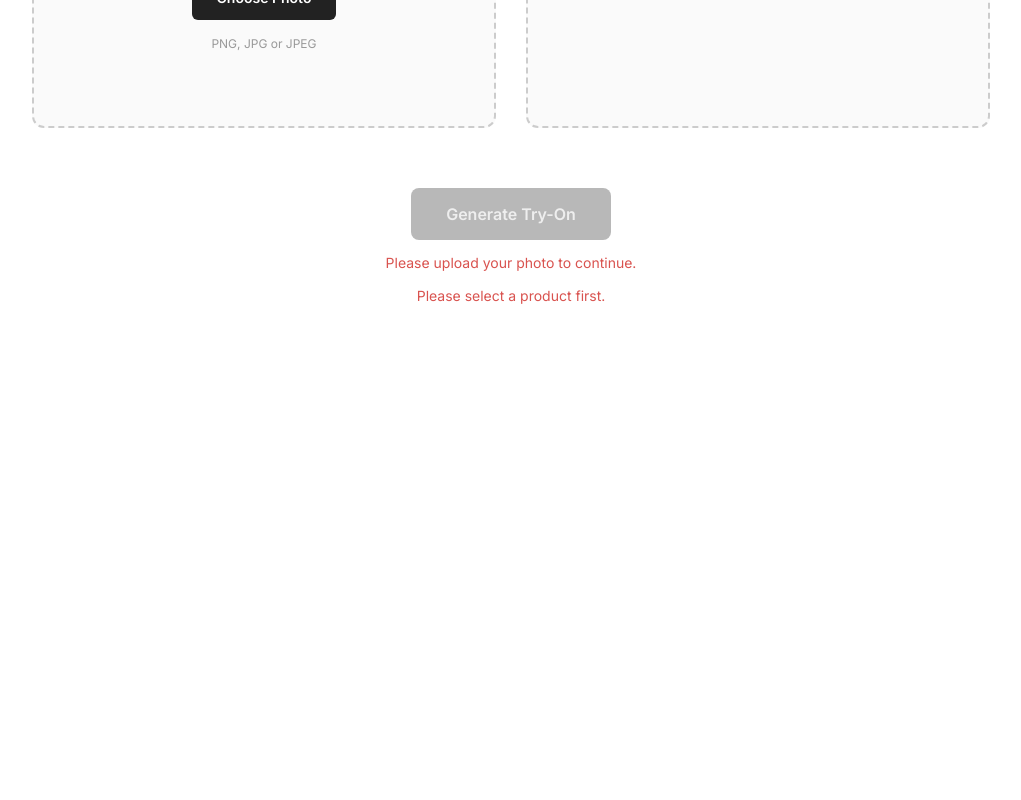
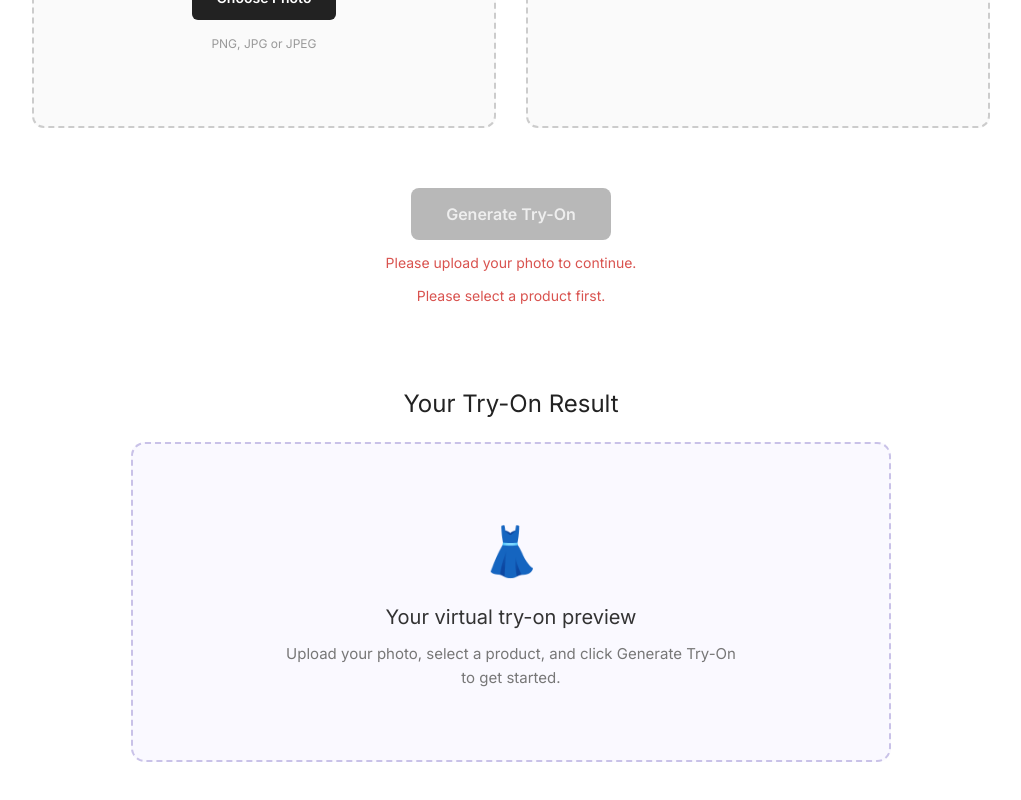
Before and after one commit to Vivekvadher1/Virtual-TryOn, a Next.js app in the folder virtual-ai-tryon/: page /explore/try-on in a window 1280 px wide. Shown: the part 598-1398 px from the top of the page, without its empty margins (129-1150 px from the left). Before the commit the page ends 1044 px from the top, so only its background shows below. Built offline with nearby package versions, Linux system fonts and the light colour scheme.

Commit message:
Virtual TryOn Preview
Add the result section

```diff
--- a/virtual-ai-tryon/app/explore/try-on/page.tsx
+++ b/virtual-ai-tryon/app/explore/try-on/page.tsx
@@ -11,6 +11,12 @@ import Link from "next/link";
 function TryOnContent() {
   // Store the uploaded photo preview URL.
   const [uploadedImage, setUploadedImage] = useState<string | null>(null);
+
+  // Track the Try-On generation status.
+  const [isGenerating, setIsGenerating] = useState(false);
+
+  // Store the generation result message.
+  const [generationMessage, setGenerationMessage] = useState("");
 
   // Read selected product options from the URL.
   const searchParams = useSearchParams();
@@ -61,6 +67,22 @@ function TryOnContent() {
 
     setUploadedImage(imageUrl);
   };
+
+  // Simulate the Try-On generation process.
+  const handleGenerateTryOn = () => {
+    if (!isReadyToGenerate) return;
+
+    setIsGenerating(true);
+    setGenerationMessage("");
+
+    setTimeout(() => {
+      setIsGenerating(false);
+      setGenerationMessage(
+        "Your Try-On request is ready! AI integration will be added later.",
+      );
+    }, 2000);
+  };
+
   return (
     <main className="try-on-page">
       {/* Page heading */}
@@ -167,25 +189,26 @@ function TryOnContent() {
             </div>
           )}
         </div>
-           </section>
+      </section>
 
       {/* Generate Try-On section */}
       <section className="generate-try-on-section">
         <button
           type="button"
           className="generate-try-on-btn"
-          disabled={!isReadyToGenerate}
+          onClick={handleGenerateTryOn}
+          disabled={!isReadyToGenerate || isGenerating}
         >
-          Generate Try-On
+          {isGenerating ? "Generating Try-On..." : "Generate Try-On"}
         </button>
 
-        {!uploadedImage && (
-          <p>Please upload your photo to continue.</p>
+        {generationMessage && (
+          <p className="generation-success-message">{generationMessage}</p>
         )}
 
-        {!selectedProduct && (
-          <p>Please select a product first.</p>
-        )}
+        {!uploadedImage && <p>Please upload your photo to continue.</p>}
+
+        {!selectedProduct && <p>Please select a product first.</p>}
 
         {selectedProduct && requiresSize && !isSizeValid && (
           <p>Please select a valid product size.</p>
@@ -196,9 +219,39 @@ function TryOnContent() {
         )}
       </section>
 
+      {/* Try-On Result Preview Section */}
+      <section className="try-on-result-section">
+        <h2>Your Try-On Result</h2>
+
+        <div className="try-on-result-card">
+          {generationMessage ? (
+            <>
+              <div className="result-placeholder">
+                <div className="result-placeholder-icon">✨</div>
+
+                <h3>Your result will appear here</h3>
+
+                <p>
+                  Your request is ready. Once AI integration is connected, your
+                  virtual try-on image will appear here.
+                </p>
+              </div>
+            </>
+          ) : (
+            <div className="result-placeholder">
+              <div className="result-placeholder-icon">👗</div>
+
+              <h3>Your virtual try-on preview</h3>
+
+              <p>
+                Upload your photo, select a product, and click Generate Try-On
+                to get started.
+              </p>
+            </div>
+          )}
+        </div>
+      </section>
     </main>
-
-
   );
 }
 
--- a/virtual-ai-tryon/app/styles/TryOn.css
+++ b/virtual-ai-tryon/app/styles/TryOn.css
@@ -217,3 +217,52 @@
     font-size: 14px;
     text-align: center;
 }
+
+
+/* Try-On Result Section */
+.try-on-result-section {
+    width: 100%;
+    max-width: 800px;
+    margin: 40px auto;
+    padding: 20px;
+    text-align: center;
+}
+
+.try-on-result-section h2 {
+    margin-bottom: 20px;
+    font-size: 24px;
+    color: #222;
+}
+
+.try-on-result-card {
+    min-height: 320px;
+    display: flex;
+    align-items: center;
+    justify-content: center;
+    padding: 30px;
+    border: 2px dashed #c9c2e8;
+    border-radius: 14px;
+    background: #faf9ff;
+}
+
+.result-placeholder {
+    max-width: 450px;
+    text-align: center;
+}
+
+.result-placeholder-icon {
+    margin-bottom: 15px;
+    font-size: 48px;
+}
+
+.result-placeholder h3 {
+    margin-bottom: 10px;
+    color: #333;
+    font-size: 20px;
+}
+
+.result-placeholder p {
+    color: #777;
+    font-size: 15px;
+    line-height: 1.6;
+}
```
